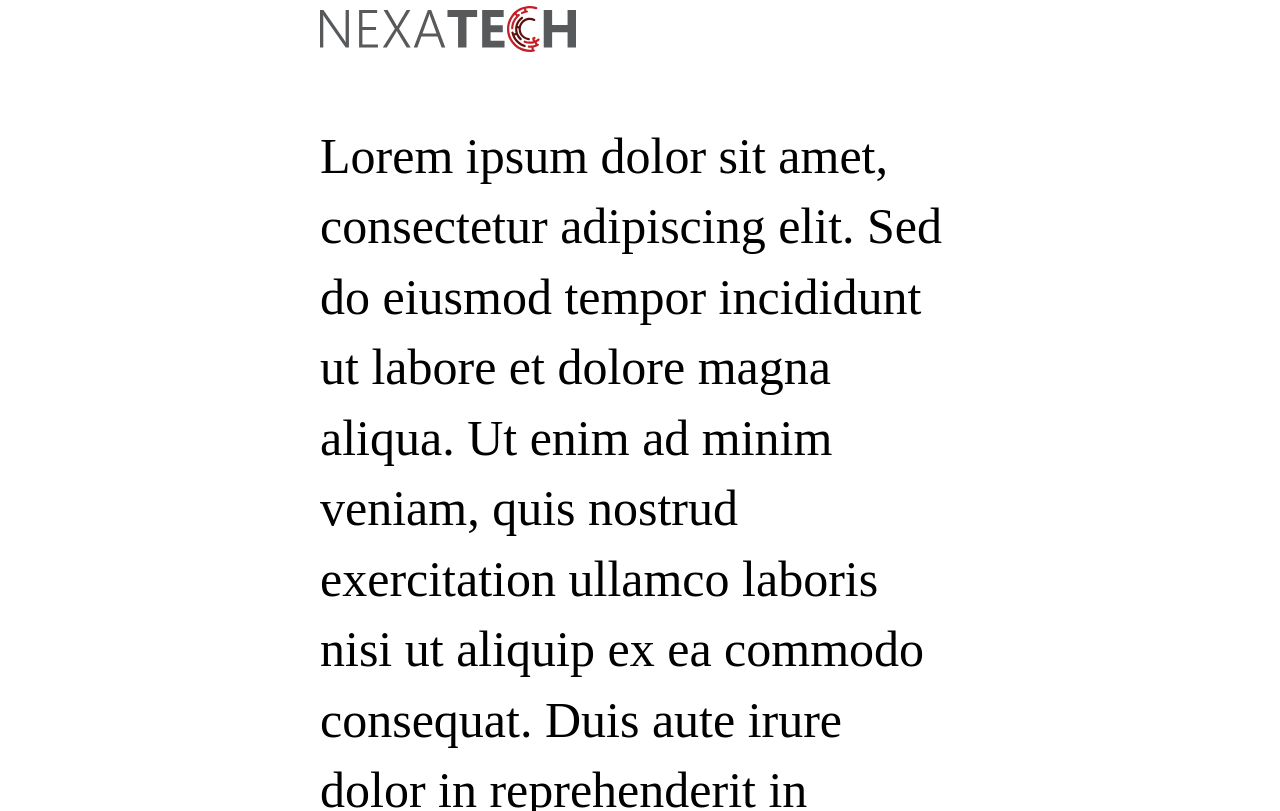
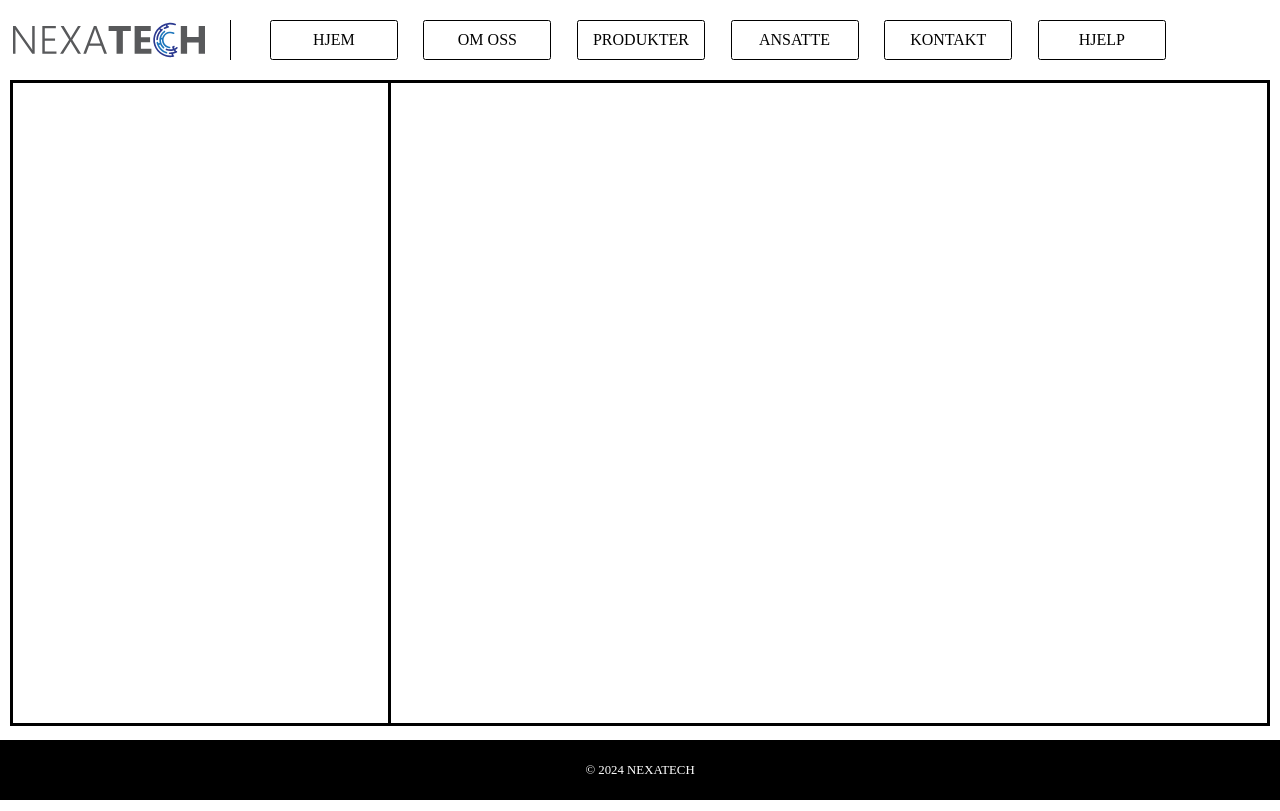
Before and after one commit to SebDeb06/nexatech-hjemmeside, a website: page public/view/index.html in a window 1280 px wide. Shown: the top 811 px of the page. Drawn offline with Linux system fonts and the light colour scheme.

Commit message:
Jobbet mye på nettsiden

```diff
--- a/public/style/style.css
+++ b/public/style/style.css
@@ -24,6 +24,38 @@ article, aside, details, figcaption, figure,
 footer, header, hgroup, menu, nav, section {
 	display: block;
 }
+
+.header{
+	background-color: white;
+	width: 100vw;
+	height: 10vh;
+	display: flex;
+	align-items: center;
+}
+
+.body{
+	background-color: white;
+	width: 100vw;
+	height: 82.5vh;
+}
+
+.footer{
+	background-color: black;
+	width: 100vw;
+	height: 7.5vh;
+	display: flex;
+	justify-content: center;
+	align-items: center;
+}
+
+.footer-text{
+	color: white;
+	font-size: 1vw;
+	display: flex;
+	justify-content: center;
+	align-items: center;
+}
+
 body {
 	line-height: 1.41;
     font-family: "Exo 2", serif;
@@ -32,6 +64,47 @@ body {
     font-style: normal;
     font-size: 50px;
 }
+
+.center{
+	background-color: white;
+	display: flex;
+	border: 3px solid black;
+	width: 98vw;
+	height: 80vh;
+	margin-left: .75vw;
+}
+
+.center-left{
+	background-color: white;
+	width: 30vw;
+	height: 80vh;
+}
+.center-right{
+	background-color: white;
+	width: 70vw;
+	height: 80vh;
+	border-left: 3px solid black;
+}
+
+.button{
+	background-color: white;
+	width: 10vw;
+	height: 5vh;
+	border-radius: 2.5px;
+	display: flex;
+	align-items: center;
+	justify-content: center;
+	margin-left: 2vw;
+	border: 1px solid black;
+	font-family: "Exo 2", serif;
+	font-size: 1.25vw;
+}
+
+.button:hover{
+	font-size: 1.5vw;
+	cursor: pointer;
+}
+
 ol, ul {
 	list-style: none;
 }
--- a/public/view/index.html
+++ b/public/view/index.html
@@ -9,19 +9,35 @@
     <link rel="icon" href="/img/Center-darkmode.svg" type="image/svg+xml">
 </head>
 <body>
-<div class="header"><img src="/img/Logo-darkmode.svg" alt="Logo" style="width: 20vw; margin-left: 25%;"></div>
+<div class="header">
+        <img src="/img/Logo.svg" alt="Logo" style="width: 15vw; height: 10vh; margin-left: 1%; display: flex;">
+        <div style="border-left: 1px solid black; height: 5vh; margin-left: 2vw; width: 1vw;"></div>
+        <button class="button">HJEM</button>
+        <button class="button">OM OSS</button>
+        <button class="button">PRODUKTER</button>
+        <button class="button">ANSATTE</button>
+        <button class="button">KONTAKT</button>
+        <button class="button">HJELP</button>
+    </div>
+</div>
 
 <div class="body">
-<p style="width: 50%; margin: 50px; margin-left: 25%;">Lorem ipsum dolor sit amet, consectetur adipiscing elit. Sed do eiusmod
-tempor incididunt ut labore et dolore magna aliqua. Ut enim ad minim
-veniam, quis nostrud exercitation ullamco laboris nisi ut aliquip ex
-ea commodo consequat. Duis aute irure dolor in reprehenderit in
-voluptate velit esse cillum dolore eu fugiat nulla pariatur. Excepteur
-sint occaecat cupidatat non proident, sunt in culpa qui officia deserunt
-mollit anim id est laborum.</p>
+    <div class="menu">
+    </div>
+    <div class="center">
+        <div class="center-left">
 
+        </div>
+        <div class="center-right">
 
+        </div>
+    </div>
+</div>
 
+<div class="footer">
+    <div class="footer-text">
+        <h3>© 2024 NEXATECH </h3>
+    </div>
 </div>
 </body>
 </html>
```
